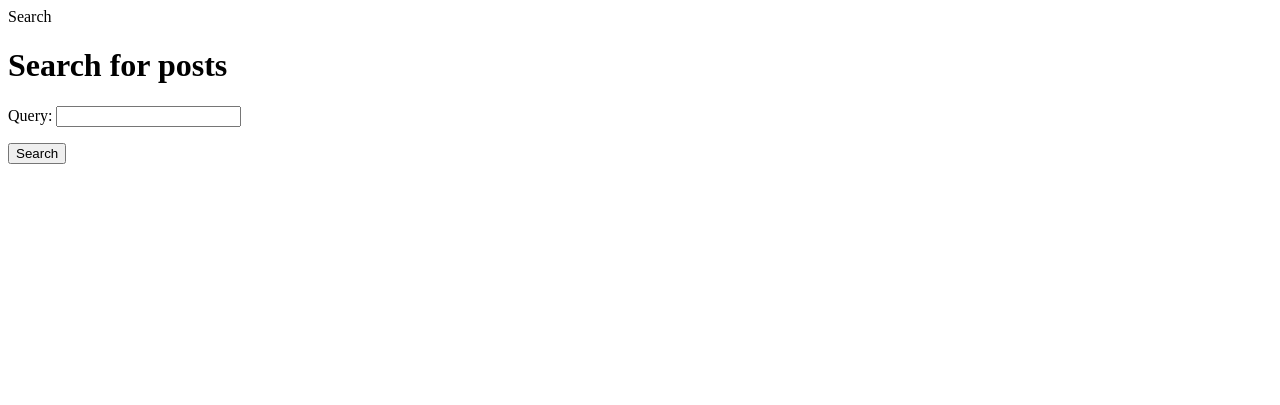
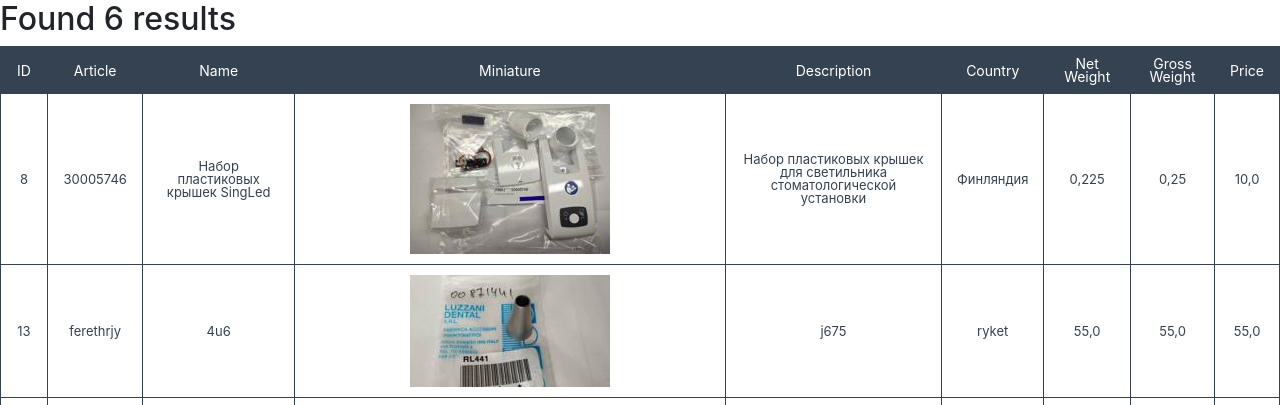
Before and after one commit to UISJOKE/StockWeb, a Django app: template templates/stock/search.html in a window 1280 px wide. Shown: the top 405 px of the page. Before the commit the page ends 164 px from the top, so only its background shows below. Run offline with Django 4.2, Linux system fonts and the light colour scheme; the template is opened without the code that fills it: values that come from a table or form of the project are taken from there, others are empty; data comes from the database, SQL or seed files in the repository; both versions use the stored data as it was after the commit; some libraries are stand-ins or nearby versions.

Commit message:
add search, add buttons logout, add func adding item

```diff
--- a/stock/form.py
+++ b/stock/form.py
@@ -1,5 +1,13 @@
 from django import forms
 
 
-class SearchForm(forms.Form):
-    query = forms.CharField()
+from django import forms
+from django.forms import Textarea
+from .models import Stock
+
+class StockForm(forms.ModelForm):
+
+    class Meta:
+        model = Stock
+        fields = ["article", "name","photo", "description", "country", "net_weight", "gross_weight", "price"]
+        article = forms.CharField(widget=forms.TextInput(attrs={'placeholder': 'Name', 'style': 'width: 300px;', 'class': 'form-control'}))
--- a/stock/urls.py
+++ b/stock/urls.py
@@ -1,15 +1,16 @@
-from django.contrib.auth.decorators import login_required
 from django.urls import path, include
 from django.conf import settings
 from django.conf.urls.static import static
 from .views import StockView
 from . import views
 
-
 urlpatterns = [
-    path('', views.mainOfStock, name='Main-of-Stock'),
-   # path('search', views.post_search, name='stock-search'),
-    path('add', views.addToStock, name='add-to-stock'),
-    path('stock', login_required(StockView.as_view(template_name='index.html')),name='stock-home'),
-    path('accounts/', include('django.contrib.auth.urls')),
-]+ static(settings.MEDIA_URL, document_root=settings.MEDIA_ROOT)
+                  path('', views.mainOfStock, name='Main-of-Stock'),
+                  # path('search', views.post_search, name='stock-search'),
+                  #path('add', views.addToStock, name='add-to-stock'),
+                  path('stock', StockView.as_view(template_name='index.html'), name='stock-home'),
+                  path('', include('django.contrib.auth.urls')),
+                  path("create", views.CreateStockView.as_view(), name='create_stock'),
+                  path('search', views.search, name='search'),
+                  path('list', views.book_list, name='list')
+              ] + static(settings.MEDIA_URL, document_root=settings.MEDIA_ROOT)
--- a/templates/stock/search.html
+++ b/templates/stock/search.html
@@ -1,22 +1,66 @@
-{% block title %}Search{% endblock %}
-{% block content %}
-    {% if "query" in request.GET %}
-        <h1>Posts containing "{{ cd.query }}"</h1>
-        <h3>Found {{ total_results }} result{{ total_results|pluralize }}</h3>
-        {% for result in results %}
-            {% with post=result.object %}
-                <h4><a href="{{ post.get_absolute_url }}">{{ post.title }}</a></h4>
-                {{ post.body|truncatewords:5 }}
-            {% endwith %}
-            {% empty %}
-            <p>There are no results for your query.</p>
-        {% endfor %}
-        <p><a href="{% url " blog:post_search" %}">Search again</a></p>
-    {% else %}
-        <h1>Search for posts</h1>
-        <form action="." method="get">
-            {{ form.as_p }}
-            <input type="submit" value="Search">
-        </form>
-    {% endif %}
-{% endblock %}
+<html>
+
+<head>
+{% load static %}
+<title>Search Result</title>
+<link rel="stylesheet" href="{% static 'css/iksweb.css' %}">
+<link rel="stylesheet" href="https://stackpath.bootstrapcdn.com/bootstrap/4.5.0/css/bootstrap.min.css" integrity="sha384-9aIt2nRpC12Uk9gS9baDl411NQApFmC26EwAOH8WgZl5MYYxFfc+NcPb1dKGj7Sk" crossorigin="anonymous">
+
+<script src="https://ajax.googleapis.com/ajax/libs/jquery/3.4.1/jquery.min.js"></script>
+
+</head>
+
+<body>
+
+
+
+<h2>
+
+{% with results.count as total_results %}
+
+Found {{ total_results }} result{{ total_results|pluralize }}
+
+{% endwith %}
+
+</h2>
+
+
+<table>
+    <thead>
+    <tr>
+        <th>ID</th>
+        <th>Article</th>
+        <th>Name</th>
+        <th>Miniature</th>
+        <th>Description</th>
+        <th>Country</th>
+        <th>Net Weight</th>
+        <th>Gross Weight</th>
+        <th>Price</th>
+    </tr>
+    </thead>
+    <tbody>
+    {% for c in results %}
+    <tr>
+        <td>{{ c.id }}</td>
+        <td>{{ c.article }}</td>
+        <td>{{ c.name }}</td>
+        <td><img src = '{{ c.photo }}'></td>
+        <td>{{ c.description }}</td>
+        <td>{{ c.country }}</td>
+        <td>{{ c.net_weight }}</td>
+        <td>{{ c.gross_weight }}</td>
+        <td>{{ c.price }}</td>
+    </tr>
+    {% endfor %}
+</table>
+
+<form action="{% url 'stock-home' %}" class="form-inline" method="get">
+
+<button type="submit" class="btn btn-primary btn-lg mb-2">Назад</button>
+
+</form>
+
+</body>
+
+<html>
```
Also changed, not shown: stock/views.py (+45 -22 lines), templates/index.html (+30 -2 lines), templates/stock/add_in_stock.html (+11 -11 lines), db.sqlite3, stock/pictures/s-l1600_2.jpg (deleted), stock/pictures/s-l1600_2_9EvnLvU.jpg (deleted), stock/pictures/s-l1600_2_IiP7ubs.jpg (deleted), stock/pictures/s-l1600_2_auCoIX5.jpg (deleted), stock/pictures/s-l1600_2_dKylRsK.jpg (deleted), stock/pictures/s-l1600_2_wLNOMKP.jpg (deleted).
